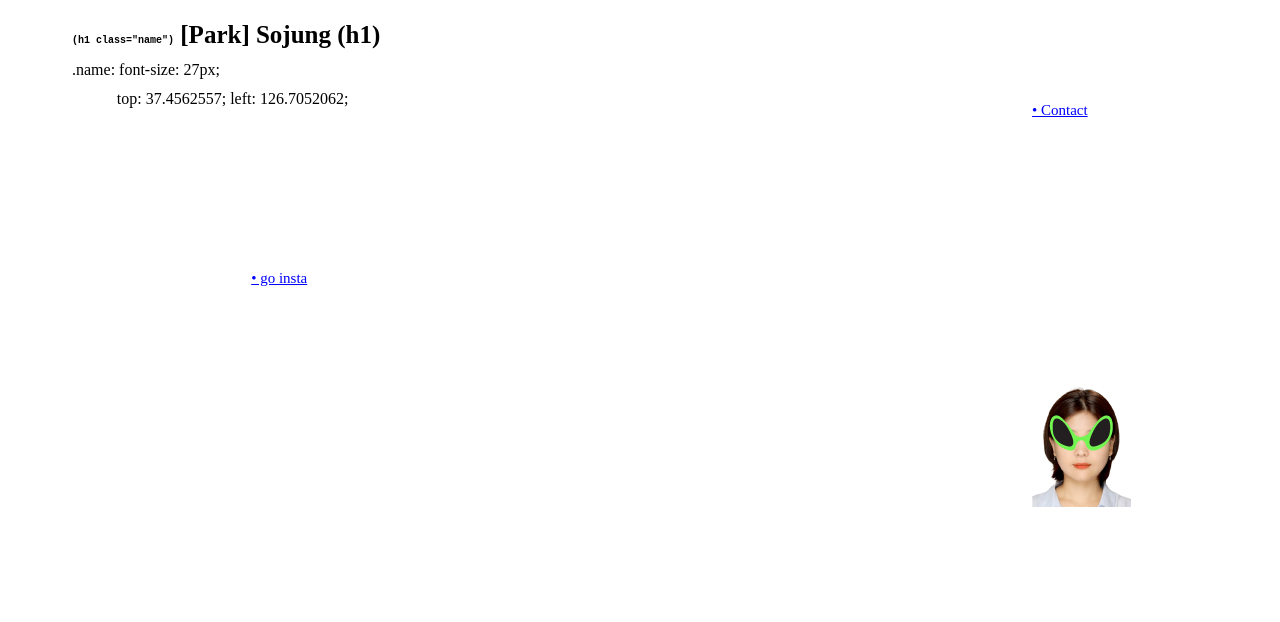
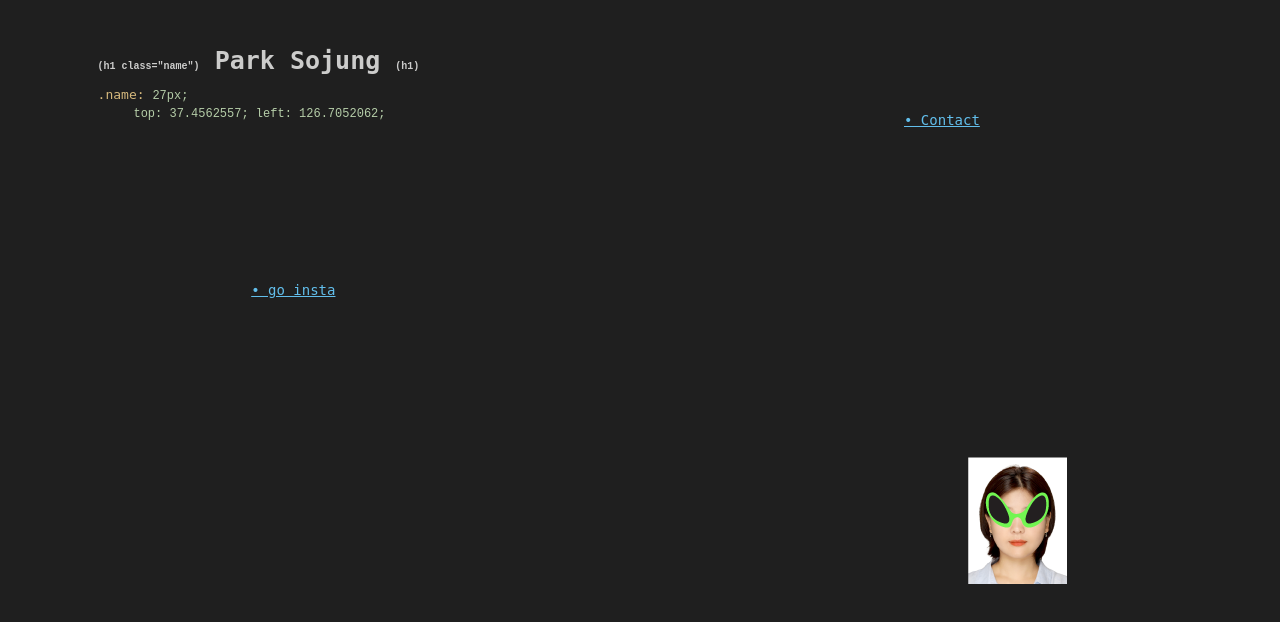
Before and after one commit to 82park/8282sojung, a plain HTML site: page hello.html in a window 1280 px wide. Drawn offline with Linux system fonts and the light colour scheme; files whose address does not match are found by name; a web font is replaced by a local one.

Commit message:
Add files via upload

```diff
--- a/hello.css
+++ b/hello.css
@@ -21,6 +21,13 @@
     font-family: 'Pretendard-Regular';
     src: url(fonts/Pretendard-Regular.otf);
 }
+@font-face {
+    font-family: 'terminal-grotesque';
+    src: url(fonts/terminal-grotesque-webfont.ttf);
+}
+
+
+
 
 body {
     cursor: url("media/face.png"), auto;
@@ -31,11 +38,11 @@ body {
   }
 
 .nom{
-    font-family: 'Pretendard-Medium';
+    font-family: 'monospace';
     font-size: 25px;
-
-    margin-left: 5vw;
-    margin-top: 1vw;
+    color: #cccccb;
+    margin-left: 7vw;
+    margin-top: 3vw;
 }
 
 #code{
@@ -44,15 +51,22 @@ body {
 }
 
 .ex{
-    font-family: 'Pretendard-Regular';
-    margin-left: 5vw;
+    font-family: 'monospace';
+    margin-left: 7vw;
     margin-top: -5px;
+    color: #d6b97d;
+    font-size: 13px;
 }
 
+#info{
+    font-family: monospace;
+    font-size: 12px;
+    color: #b5cda8;
+}
 .moi{
     position: relative;
-    top: 20vw;
-    left: 80vw;
+    top: 25vw;
+    left: 75vw;
 
 
 }
@@ -63,23 +77,23 @@ a{
 
 .top{
     font-family: 'Pretendard-Regular';
-    margin-left: 8.5vw;
-    margin-top: -5px;
+    margin-left: 9.8vw;
+    margin-top: -13px;
 }
 
 .ins{
-    font-family: 'Pretendard-Medium';
-    color: blue;
-    font-size: 15px;
+    font-family: 'monospace';
+    color: #62beeb;
+    font-size: 14px;
     text-decoration: underline;
     margin-left: 19vw;
 }
 
 .mail{
-    font-family: 'Pretendard-Medium';
-    color: blue;
-    font-size: 15px;
+    font-family: 'monospace';
+    color: #62beeb;
+    font-size: 14px;
     text-decoration: underline;
-    margin-left: 80vw;
+    margin-left: 70vw;
     margin-top: -200px;
 }
--- a/hello.html
+++ b/hello.html
@@ -6,19 +6,23 @@
     <title>Hello</title>
 
     <link rel="stylesheet" href="hello.css">
+
     <style>
         body {
             cursor: url('media/face.png'), auto;
+            background-color: #1f1f1f;
         }
+
     </style>
 </head>
 
 <body>
 
 
-        <h1 class="nom"> <span id="code"> (h1 class="name")</span> [Park] Sojung (h1)</h1>
-        <p class="ex">.name: font-size: 27px;</p>
-        <a href="https://www.google.co.kr/maps/place/%EB%8C%80%ED%95%9C%EB%AF%BC%EA%B5%AD+%EC%9D%B8%EC%B2%9C%EA%B4%91%EC%97%AD%EC%8B%9C/@35.9181917,123.062473,7z/data=!3m1!4b1!4m6!3m5!1s0x35796f2596138247:0x7d37fd902cb76142!8m2!3d37.4562557!4d126.7052062!16zL20vMGh2MWI?hl=ko&entry=ttu" target="_blank"><p class="top">top: 37.4562557; left: 126.7052062;</p></a>
+        <h1 class="nom"> <span id="code"> (h1 class="name")</span> Park Sojung <span id="code">(h1)</span></h1>
+        <p class="ex">.name: <span id="info">27px;</span> </p>
+        <a href="https://www.google.co.kr/maps/place/%EB%8C%80%ED%95%9C%EB%AF%BC%EA%B5%AD+%EC%9D%B8%EC%B2%9C%EA%B4%91%EC%97%AD%EC%8B%9C/@35.9181917,123.062473,7z/data=!3m1!4b1!4m6!3m5!1s0x35796f2596138247:0x7d37fd902cb76142!8m2!3d37.4562557!4d126.7052062!16zL20vMGh2MWI?hl=ko&entry=ttu"
+        target="_blank"><p class="top"><span id="info">top: 37.4562557; left: 126.7052062;</span></p></a>
         <a href="index.html"><img src="media/moi.png" class="moi"></a>
         <a href="https://www.instagram.com/82_82.sojung/" target="_blank"><p class="ins">• go insta</p></a>
         <a href="mailto:sojung1455@gamil.com"><p class="mail">• Contact</p></a>
--- /dev/null
+++ b/work.css
@@ -0,0 +1,86 @@
+
+@font-face {
+    font-family: 'Pretendard-Black';
+    src: url(fonts/Pretendard-Black.otf);
+}
+
+@font-face {
+    font-family: 'Pretendard-Bold';
+    src: url(fonts/Pretendard-Bold.otf);
+}
+@font-face {
+    font-family: 'Pretendard-Medium';
+    src: url(fonts/Pretendard-Medium.otf);
+}
+
+@font-face {
+    font-family: 'Pretendard-SemiBold';
+    src: url(fonts/Pretendard-SemiBold.otf);
+}
+@font-face {
+    font-family: 'Pretendard-Regular';
+    src: url(fonts/Pretendard-Regular.otf);
+}
+@font-face {
+    font-family: 'terminal-grotesque';
+    src: url(fonts/terminal-grotesque-webfont.ttf);
+}
+
+
+body {
+    cursor: url("media/face.png"), auto;
+    position:absolute;
+    width:100%;
+    height:100%;
+  }
+
+  .modal-body {
+    padding: 20px;
+}
+
+.rectangle {
+    width: 100px;
+    height: 50px;
+    background-color: #fff;
+    border: 1px solid #888;
+    border-radius: 5px;
+    box-shadow: 0 2px 4px rgba(0,0,0,0.1);
+}
+
+.modal {
+    display: none;
+    position: fixed;
+    z-index: 1;
+    left: 0;
+    top: 0;
+    width: 100%;
+    height: 100%;
+    overflow: auto;
+    background-color: rgba(0, 0, 0, 0.5);
+}
+
+.modal-content {
+    background-color: #fff;
+    margin: auto;
+    padding: 20px;
+    border: 1px solid #888;
+    width: 80%;
+    max-width: 500px;
+    position: relative;
+}
+
+.close {
+    position: absolute;
+    top: 10px;
+    right: 10px;
+    color: #aaa;
+    font-size: 28px;
+    font-weight: bold;
+    cursor: pointer;
+}
+
+.close:hover,
+.close:focus {
+    color: black;
+    text-decoration: none;
+}
```
Also changed, not shown: script.js (+11 -0 lines), work.html (added, +34 -0 lines), bleu.png (added), moi.png.
